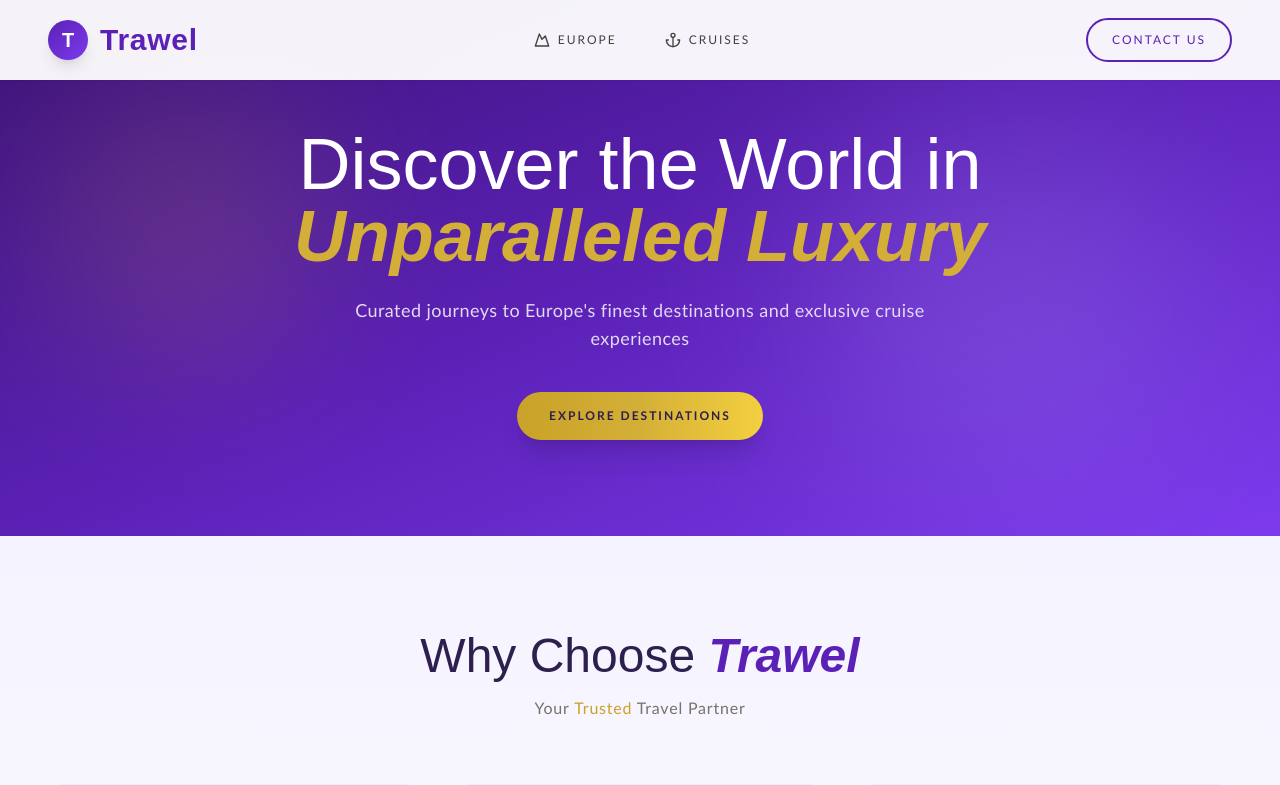
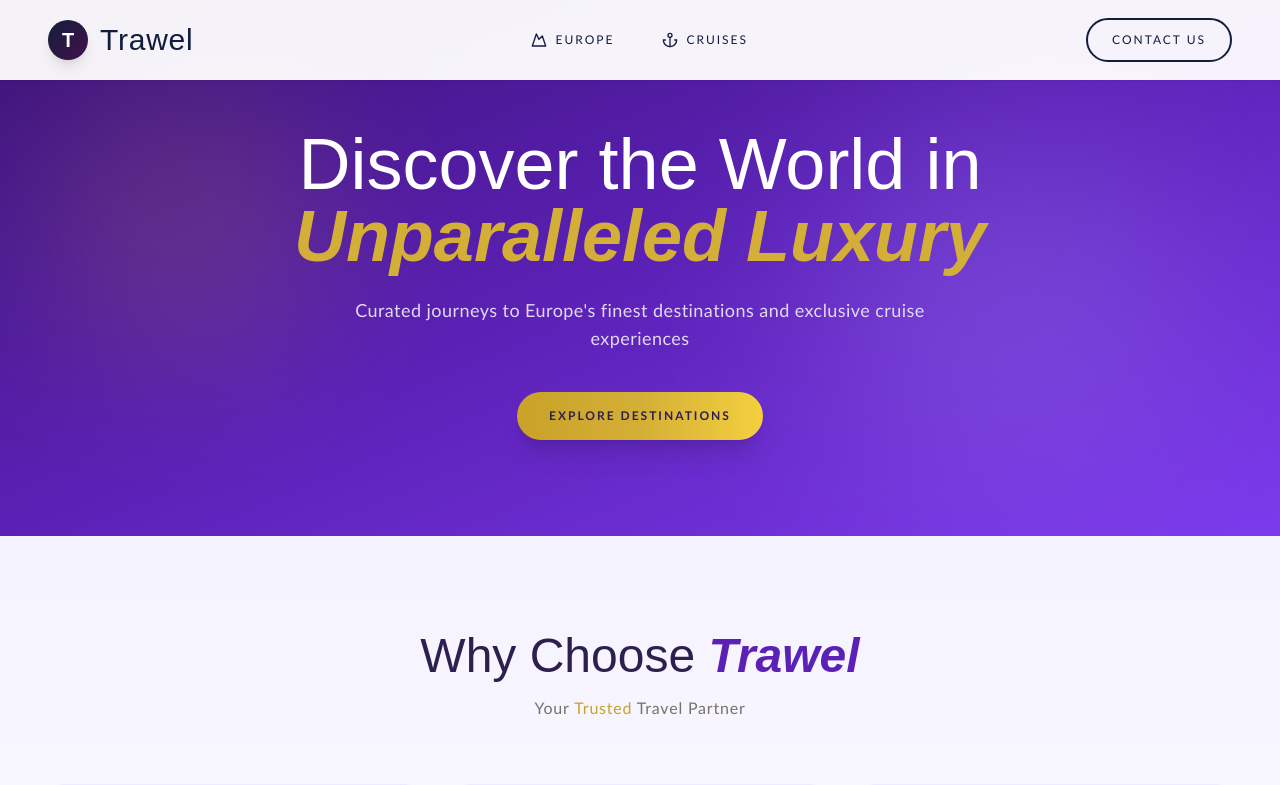
Before and after one commit to PP-2412/Trawel, a Next.js app: page / in a window 1280 px wide. Shown: the top 785 px of the page. Built offline with nearby package versions, Linux system fonts and the light colour scheme; a web font is replaced by a local one.

Commit message:
Update Navbar styles and colors

```diff
--- a/components/Navbar.tsx
+++ b/components/Navbar.tsx
@@ -10,10 +10,10 @@ export default function Navbar() {
         <div className="flex items-center justify-between h-20">
           {/* Logo */}
           <Link href="/" className="flex items-center gap-3 group cursor-pointer">
-            <div className="w-10 h-10 rounded-full bg-gradient-to-br from-[#5b21b6] to-[#7c3aed] flex items-center justify-center shadow-lg group-hover:shadow-xl transition-shadow">
+            <div className="w-10 h-10 rounded-full bg-gradient-to-br from-[#121d3d] to-[#43124a] flex items-center justify-center shadow-lg group-hover:shadow-xl transition-shadow">
               <span className="text-white font-display text-xl font-bold">T</span>
             </div>
-            <span className="font-display text-3xl font-semibold tracking-wide text-[#5b21b6]">
+            <span className="font-display text-3xl tracking-wide text-[#121d3d]">
               Trawel
             </span>
           </Link>
@@ -22,14 +22,14 @@ export default function Navbar() {
           <div className="hidden md:flex items-center gap-12">
             <Link
               href="/europe"
-              className="nav-link font-sans text-xs font-medium tracking-[2px] uppercase text-stone-700 hover:text-[#5b21b6] transition-colors flex items-center gap-2"
+              className="nav-link font-sans text-xs font-medium tracking-[2px] uppercase text-[#121d3d] hover:text-[#d19457] transition-colors flex items-center gap-2"
             >
               <Mountain className="w-4 h-4" />
               Europe
             </Link>
             <Link
               href="/cruises"
-              className="nav-link font-sans text-xs font-medium tracking-[2px] uppercase text-stone-700 hover:text-[#5b21b6] transition-colors flex items-center gap-2"
+              className="nav-link font-sans text-xs font-medium tracking-[2px] uppercase text-[#121d3d] hover:text-[#d19457] transition-colors flex items-center gap-2"
             >
               <Anchor className="w-4 h-4" />
               Cruises
@@ -39,7 +39,7 @@ export default function Navbar() {
           {/* Contact Us */}
           <Link
             href="#contact"
-            className="font-sans text-xs font-medium tracking-[2px] uppercase px-6 py-3 rounded-full border-2 border-[#5b21b6] text-[#5b21b6] hover:bg-[#5b21b6] hover:text-white transition-all duration-300 hover:shadow-lg"
+            className="font-sans text-xs font-medium tracking-[2px] uppercase px-6 py-3 rounded-full border-2 border-[#121d3d] text-[#121d3d] hover:bg-[#121d3d] hover:text-white transition-all duration-300 hover:shadow-lg"
           >
             Contact Us
           </Link>
```
